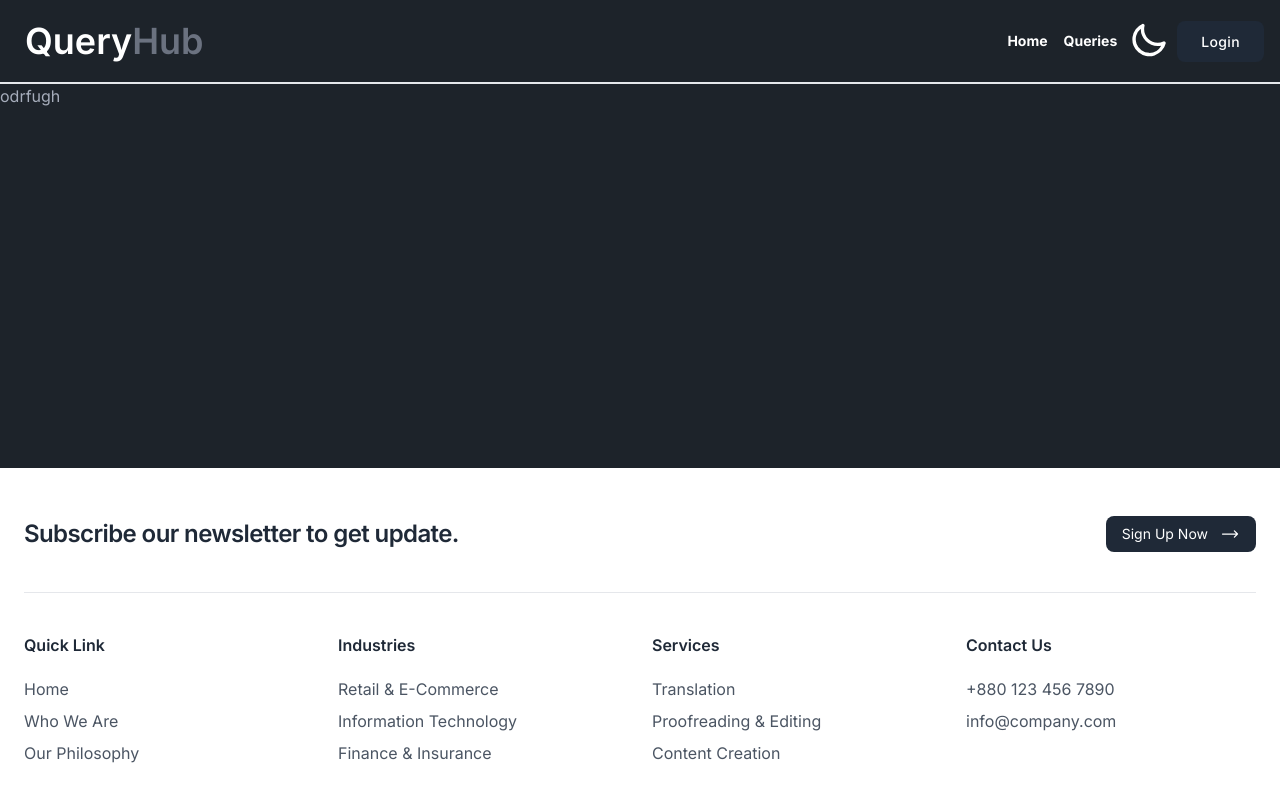
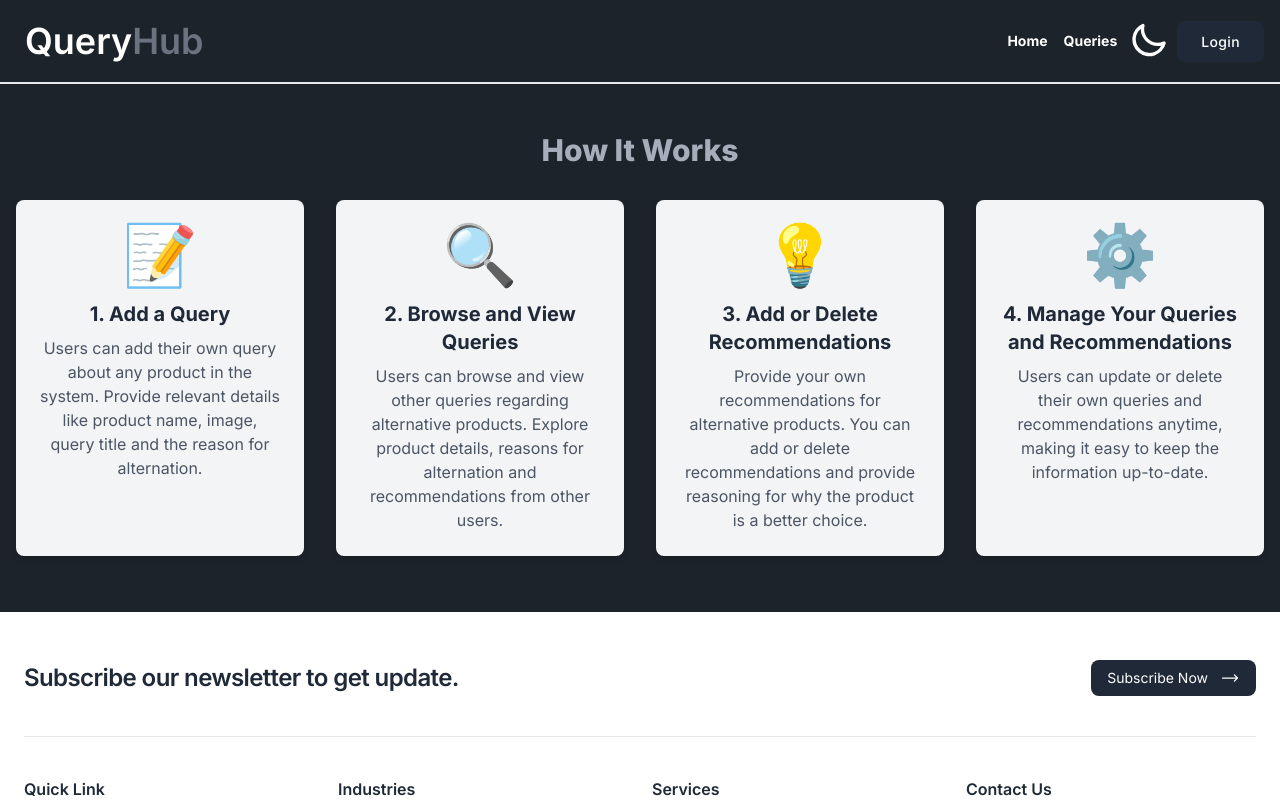
Before and after one commit to alamin6688/query-hub, a React (Vite) app: page / in a window 1280 px wide. Shown: the top 800 px of the page. Built offline with nearby package versions, Linux system fonts and the light colour scheme; no server answers.

Commit message:
How It Works section added

```diff
--- a/index.html
+++ b/index.html
@@ -1,5 +1,5 @@
 <!doctype html>
-<html lang="en" data-theme="dark">
+<html lang="en" data-theme="night">
 
 <head>
   <meta charset="UTF-8" />
--- a/src/Pages/Home/Home/Home.jsx
+++ b/src/Pages/Home/Home/Home.jsx
@@ -1,5 +1,6 @@
 import React from "react";
 import { Helmet } from "react-helmet-async";
+import HowItWorks from "../HowItWorks/HowItWorks";
 
 const Home = () => {
   return (
@@ -7,7 +8,7 @@ const Home = () => {
       <Helmet>
         <title>Query Hub | Home</title>
       </Helmet>
-      <div className="h-96">odrfugh</div>
+      <HowItWorks></HowItWorks>
     </>
   );
 };
--- /dev/null
+++ b/src/Pages/Home/HowItWorks/HowItWorks.jsx
@@ -0,0 +1,54 @@
+const HowItWorks = () => {
+  const steps = [
+    {
+      title: "1. Add a Query",
+      description:
+        "Users can add their own query about any product in the system. Provide relevant details like product name, image, query title and the reason for alternation.",
+      icon: "📝",
+    },
+    {
+      title: "2. Browse and View Queries",
+      description:
+        "Users can browse and view other queries regarding alternative products. Explore product details, reasons for alternation and recommendations from other users.",
+      icon: "🔍",
+    },
+    {
+      title: "3. Add or Delete Recommendations",
+      description:
+        "Provide your own recommendations for alternative products. You can add or delete recommendations and provide reasoning for why the product is a better choice.",
+      icon: "💡",
+    },
+    {
+      title: "4. Manage Your Queries and Recommendations",
+      description:
+        "Users can update or delete their own queries and recommendations anytime, making it easy to keep the information up-to-date.",
+      icon: "⚙️",
+    },
+  ];
+
+  return (
+    <div className="max-w-screen-2xl mx-auto my-8 pb-6 px-4">
+      <div className="mx-auto text-center">
+        <h2 className="text-3xl font-extrabold text-center capitalize lg:text-3xl pt-4 pb-8">
+          How It Works
+        </h2>
+        <div className="grid grid-cols-1 md:grid-cols-2 xl:grid-cols-4 gap-8">
+          {steps.map((step, index) => (
+            <div
+              key={index}
+              className="bg-gray-100 p-6 rounded-lg shadow-md hover:shadow-lg duration-300 hover:scale-[1.05] transition-all"
+            >
+              <div className="text-6xl mb-4">{step.icon}</div>
+              <h3 className="text-xl text-gray-800 font-bold mb-2">
+                {step.title}
+              </h3>
+              <p className="text-gray-600">{step.description}</p>
+            </div>
+          ))}
+        </div>
+      </div>
+    </div>
+  );
+};
+
+export default HowItWorks;
--- a/src/Pages/Login/Login.jsx
+++ b/src/Pages/Login/Login.jsx
@@ -34,7 +34,7 @@ const Login = () => {
       toast.success("Login Successful.");
     } catch (err) {
       console.log(err);
-      toast.error(err?.message || "Login Failed");
+      toast.error(err?.message || "Login Failed!");
     }
   };
 
--- a/src/Pages/Shared/Footer/Footer.jsx
+++ b/src/Pages/Shared/Footer/Footer.jsx
@@ -11,11 +11,11 @@ const Footer = () => {
           </h1>
 
           <div className="mt-6 md:mx-3 shrink-0 md:mt-0 md:w-auto">
-            <a
-              href="#"
+            <button
+              to="/register"
               className="inline-flex items-center justify-center w-full px-4 py-2 text-sm text-white duration-300 bg-gray-800 rounded-lg gap-x-3 hover:bg-gray-700 focus:ring focus:ring-gray-300 focus:ring-opacity-80"
             >
-              <span>Sign Up Now</span>
+              <span>Subscribe Now</span>
               <svg
                 xmlns="http://www.w3.org/2000/svg"
                 fill="none"
@@ -30,7 +30,7 @@ const Footer = () => {
                   d="M17.25 8.25L21 12m0 0l-3.75 3.75M21 12H3"
                 />
               </svg>
-            </a>
+            </button>
           </div>
         </div>
 
```
